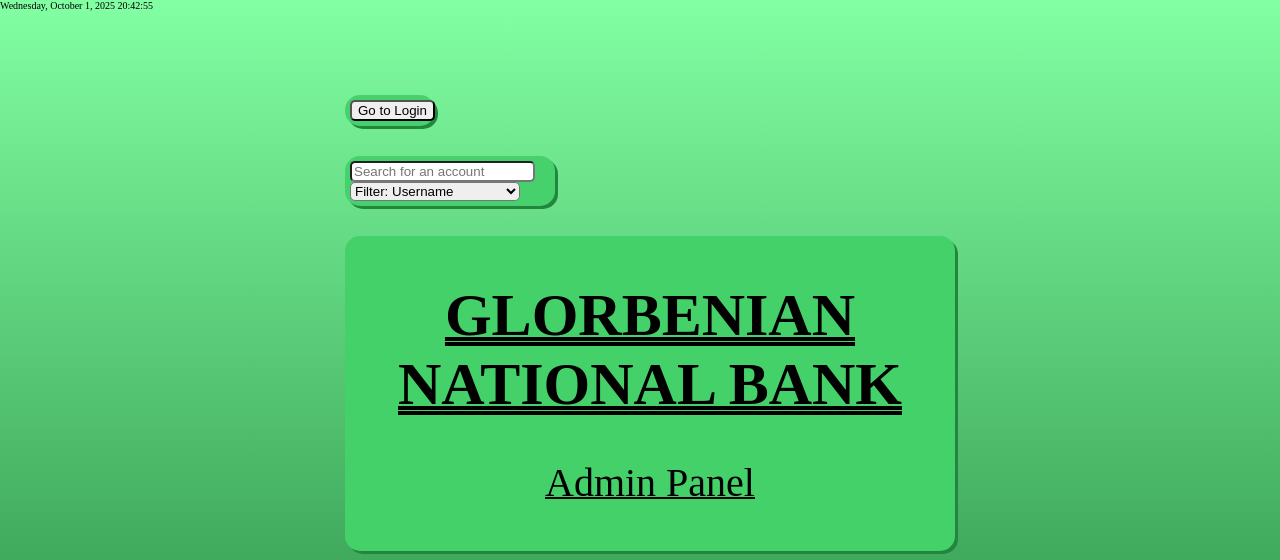
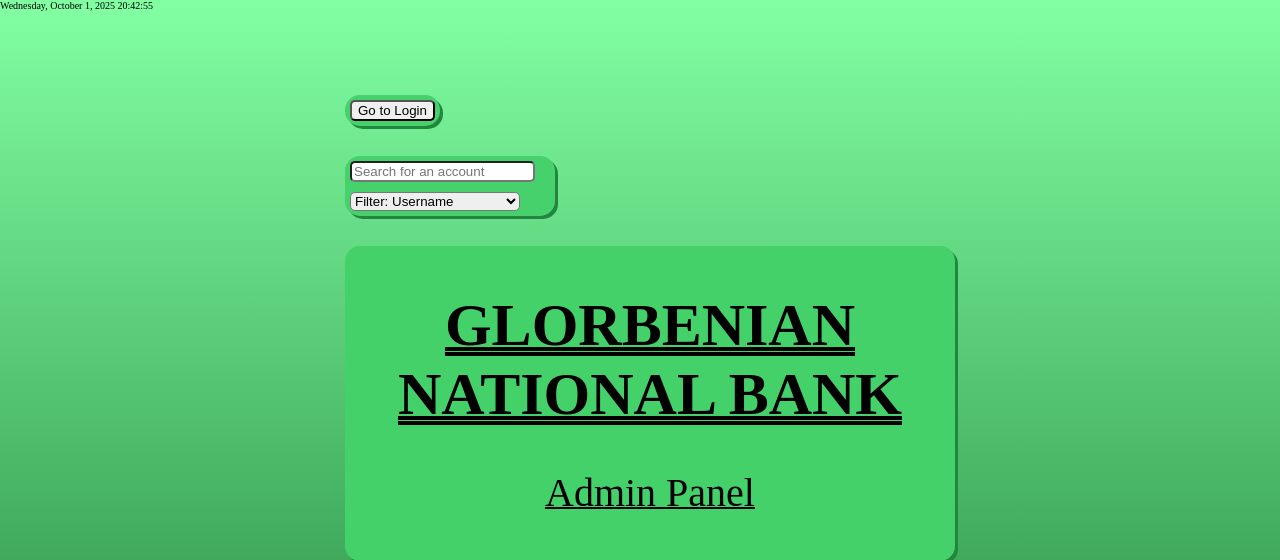
Before and after one commit to DiggyGorgonzola/glorbank, a Flask app: template templates/adminpanel.html in a window 1280 px wide. Shown: the top 560 px of the page. Run offline with Flask 3, Linux system fonts and the light colour scheme; the template is opened without the code that fills it: most values are stand-ins (such as "Sample title", 1, 10 or a date in 2020).

Commit message:
Update adminpanel.html

```diff
--- a/templates/adminpanel.html
+++ b/templates/adminpanel.html
@@ -42,7 +42,7 @@ html, body {
             top: calc(20% - 70px);
             left: calc(50% - 300px);
             display: flex;
-            width: 80px;
+            width: 85px;
             padding: 5px;
             margin: 5px;
             background-color: #47d16c;
@@ -135,7 +135,7 @@ html, body {
         </form>
     </div>
     <div class="searchbar">
-        <input type="text" id="search" onkeyup="search()" placeholder="Search for an account">
+        <input type="text" id="search" onkeyup="search()" style="margin-bottom:10px;" placeholder="Search for an account">
         <br>
         <select name="filter" id="filter_select">
             <option value="username">Filter: Username</option>
@@ -203,10 +203,17 @@ html, body {
                 <pre id="date">Date Created: ${element[5]}</pre>
                 <pre id="admin">Admin: ${element[6]}</pre>
                 <pre id="national_id">National ID: ${element[7]}</pre>
+                <div style="display:flex;">
+                    <button id="bank_button" style="margin:5px;" onclick="add_money_admin(80)">Add Money</button>
+                    <input id="bank_input" type="number"></input>
+                </div>
                 `;
             const parentElement = document.getElementById("List");
             parentElement.appendChild(newDiv);
         };
+    };
+
+    function add_money_admin(helloaa) {
     };
 
     function search() {
```
